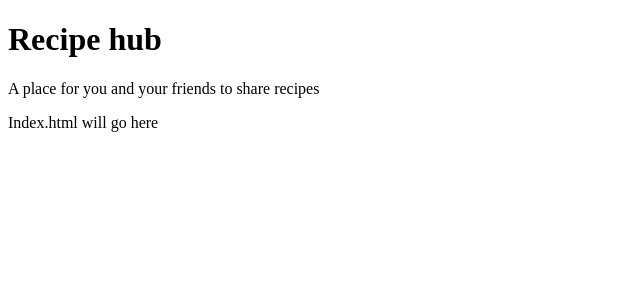
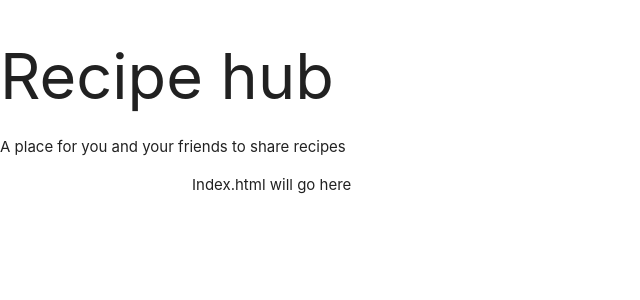
Before and after one commit to Didgerydont/data-centric-milestone-project, a Flask app: page / in a window 1280 px wide. Shown: the top 300 px of the page, without its empty margins (0-640 px from the left). Run offline with Flask 2, Linux system fonts and the light colour scheme; some libraries are stand-ins or nearby versions.

Commit message:
adding cdns

```diff
--- a/templates/base.html
+++ b/templates/base.html
@@ -1,14 +1,19 @@
 <!DOCTYPE html>
 <html>
+
 <head>
 
-
-
-
+    <!--Import Google Icon Font-->
+    <link href="https://fonts.googleapis.com/icon?family=Material+Icons" rel="stylesheet">
+    <!--Import materialize.css-->
+    <link rel="stylesheet" href="https://cdnjs.cloudflare.com/ajax/libs/materialize/1.0.0/css/materialize.min.css">
+    <!--Optimize for mobile-->
+    <meta name="viewport" content="width=device-width, initial-scale=1.0"/>
 
 
     <title>Recipe hub</title>
 </head>
+
 <body>
     <header>
         <h1 class="title">Recipe hub</h1>
@@ -25,5 +30,9 @@
     <footer>
 
     </footer>
+
+    <!-- Compiled and minified JavaScript -->
+    <script src="https://cdnjs.cloudflare.com/ajax/libs/materialize/1.0.0/js/materialize.min.js"></script>
 </body>
+
 </html>
```
Lines whose indentation alone changed are shown as unchanged.
